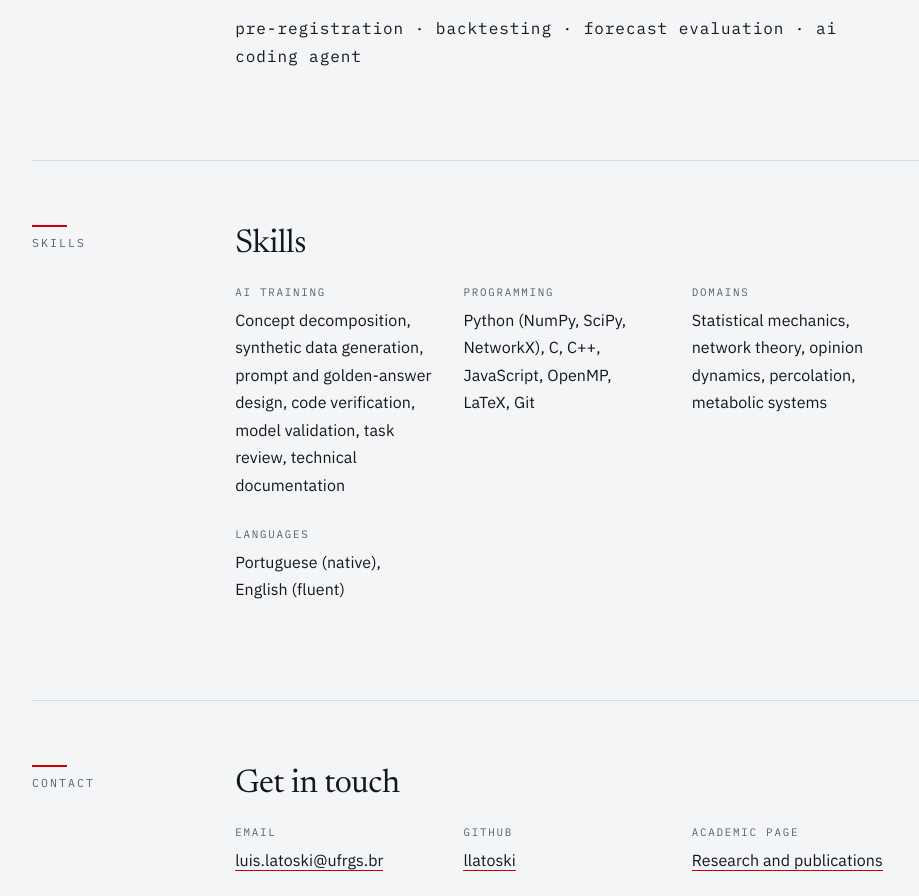
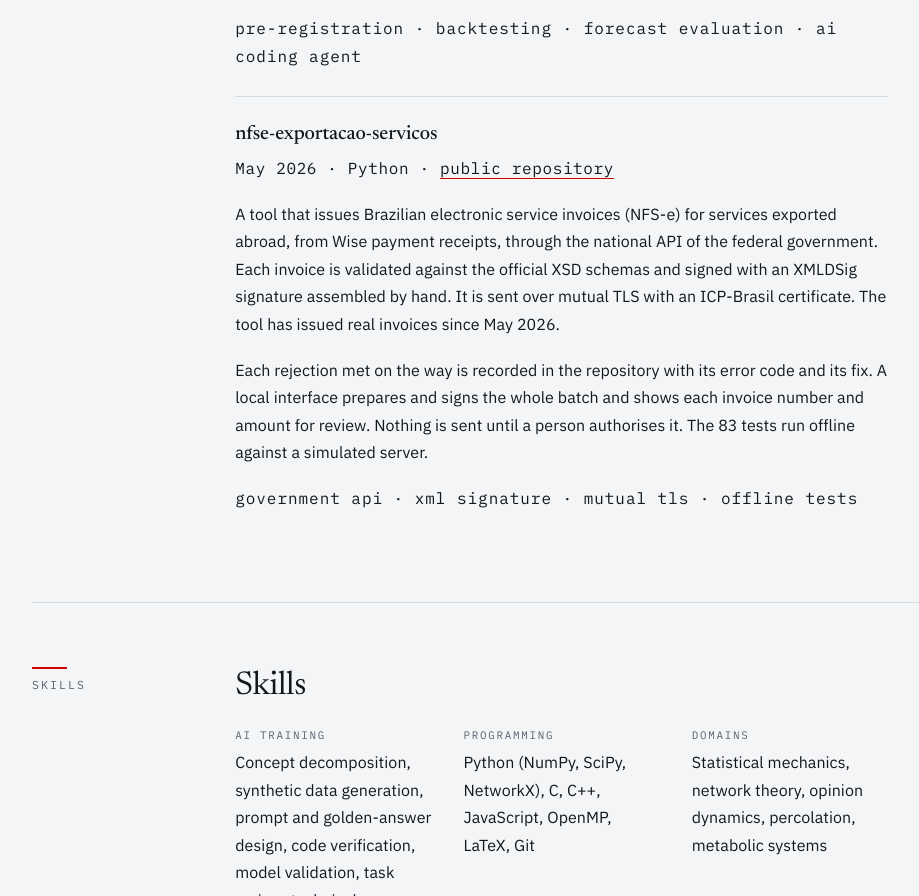
Before and after one commit to llatoski/llatoski.github.io, a plain HTML site: page ai-training/index.html in a window 1280 px wide. Shown: the part 2854-3750 px from the top of the page, without its empty margins (272-1191 px from the left). Drawn offline with Linux system fonts and the light colour scheme.

Commit message:
Add nfse-exportacao-servicos to the Projects section of the AI-training page
Co-Authored-By: Claude Opus 5.5 <noreply@anthropic.com>

```diff
--- a/ai-training/index.html
+++ b/ai-training/index.html
@@ -374,6 +374,13 @@ footer{border-top:1px solid var(--rule); margin-top:clamp(3rem,8vh,5rem);
           <p>An AI coding agent (Claude Code) wrote most of the code and the reports under these rules. I directed the work and reviewed the results. Five of the six hypotheses failed against simple baselines after costs, and the repository reports each failure. It also scores volatility forecasts for 35 coins and shares out of sample, against an EWMA baseline.</p>
           <p class="tags">pre-registration · backtesting · forecast evaluation · AI coding agent</p>
         </li>
+        <li id="nfse-exportacao-servicos">
+          <h3>nfse-exportacao-servicos</h3>
+          <p class="when">May 2026 · Python · <a href="https://github.com/llatoski/nfse-exportacao-servicos" data-goatcounter-click="open-nfse-exportacao-ai" data-goatcounter-title="AI Training: project nfse-exportacao-servicos">public repository</a></p>
+          <p>A tool that issues Brazilian electronic service invoices (NFS-e) for services exported abroad, from Wise payment receipts, through the national API of the federal government. Each invoice is validated against the official XSD schemas and signed with an XMLDSig signature assembled by hand. It is sent over mutual TLS with an ICP-Brasil certificate. The tool has issued real invoices since May 2026.</p>
+          <p>Each rejection met on the way is recorded in the repository with its error code and its fix. A local interface prepares and signs the whole batch and shows each invoice number and amount for review. Nothing is sent until a person authorises it. The 83 tests run offline against a simulated server.</p>
+          <p class="tags">government API · XML signature · mutual TLS · offline tests</p>
+        </li>
       </ul>
     </div>
   </section>
```
